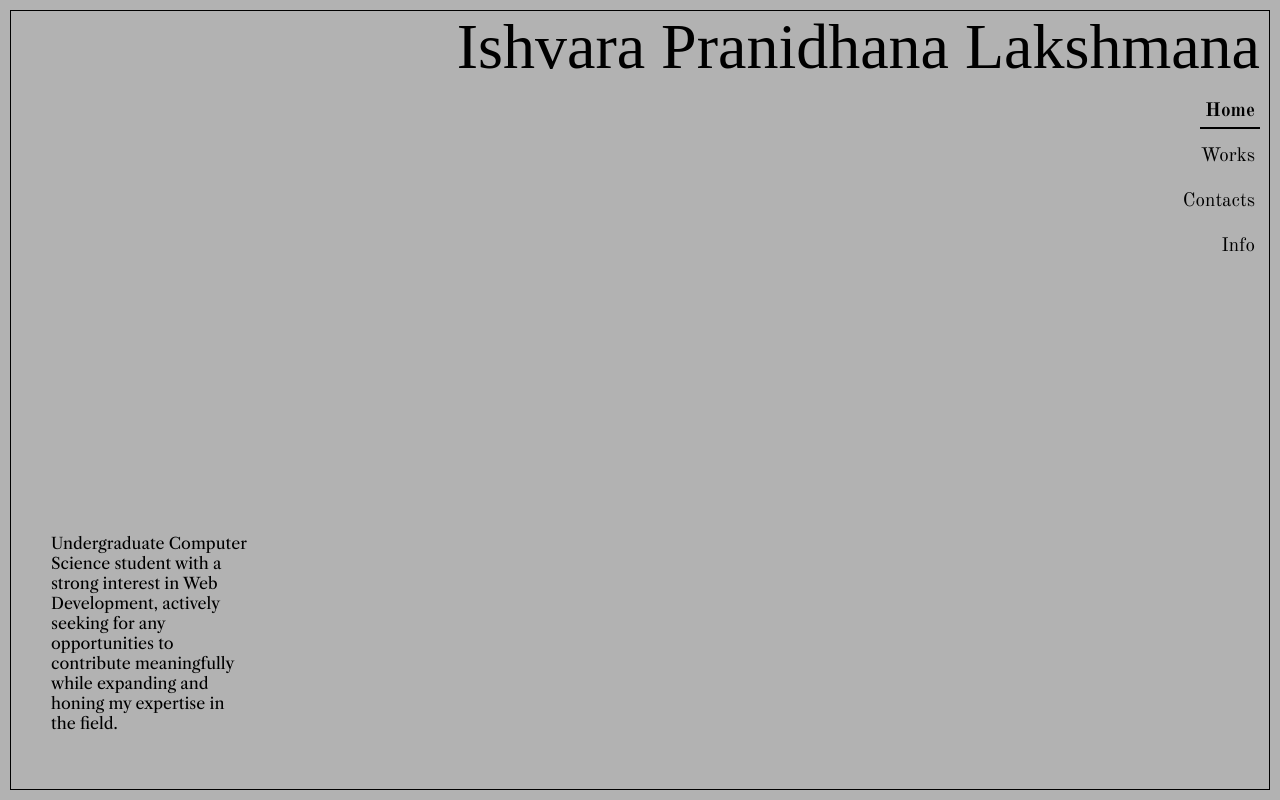
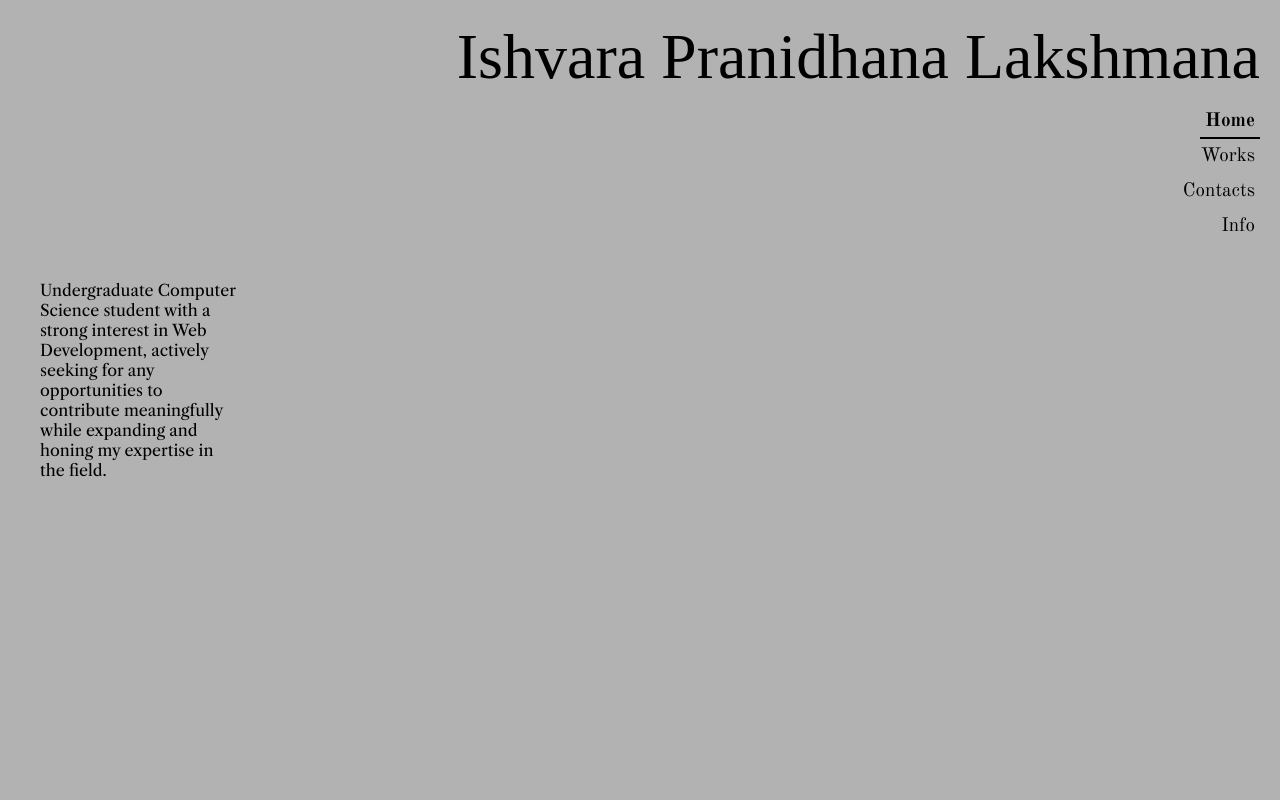
Before and after one commit to varqse/v4ensu, a React (Create React App) app: page / in a window 1280 px wide. Built offline with nearby package versions, Linux system fonts and the light colour scheme; a web font is replaced by a local one.

Commit message:
File Updates

```diff
--- a/src/App.js
+++ b/src/App.js
@@ -25,7 +25,7 @@ function App() {
     if (showTransition) {
       const timer = setTimeout(() => {
         setShowTransition(false);
-      }, 300);
+      }, 600);
       return () => clearTimeout(timer);
     } else {
       gsap.fromTo(
@@ -47,10 +47,10 @@ function App() {
       <div className="bg"></div>
       <div className="MainContainer">
         {showTransition && (
-          <div className="quote">
-            <div className="quote-number">[ {quote.roman} ]</div>
-            <div>{quote.text}</div>
-          </div>
+        <div className="quote">
+        <div className="quote-number error">[ {quote.roman} ]</div>
+        <div className="quote-text info">{quote.text}</div>
+      </div>
         )}
         <div className="Nav">
           <div className="myname">Ishvara Pranidhana Lakshmana</div>
--- a/src/App.scss
+++ b/src/App.scss
@@ -35,35 +35,26 @@ body {
 // }
 
 .MainContainer {
-  position: absolute;
-  top: 10px;
-  left: 10px;
-  right: 10px;
-  bottom: 10px;
-  border: 1px solid black;
-  padding: 20px;
   display: flex;
   flex-direction: column;
-  justify-content: space-between;
+  // border: 1px solid black;
+  height: 100vh;
+  padding: 20px;
+  box-sizing: border-box;
 }
 
 .myname {
   font-family: "Libre Caslon Display", serif;
   font-size: 4rem;
   user-select: none;
+  margin-bottom: 10px; /* Space between name and nav */
 }
 
 .Nav {
-  position: fixed;
-  top: 0;
-  left: 0;
-  right: 0;
-  padding: 10px 20px;
-  z-index: 10;
-  text-align: right;
   display: flex;
   flex-direction: column;
-  gap: 10px;
+  align-items: flex-end; /* Align items to the right */
+  margin-bottom: auto; /* Push the nav to the top */
 }
 
 .Nav a {
@@ -89,20 +80,11 @@ body {
   display: inline-block;
 }
 
-.Nav a {
-  pointer-events: none;
-}
-
-.Nav span {
-  pointer-events: all;
-}
-
 .navLink {
   text-decoration: none;
   color: black;
   position: relative;
   overflow: hidden;
-
 
   span {
     position: relative;
@@ -133,10 +115,11 @@ body {
 .content {
   display: flex;
   flex-direction: column;
-  justify-content: flex-end;
+  justify-content: flex-start;
   padding: 20px;
   flex: 1;
   overflow: hidden;
+  margin-top: auto;
 }
 
 .aboutme {
@@ -219,25 +202,58 @@ body {
   top: 50%;
   left: 50%;
   transform: translate(-50%, -50%);
-  font-size: 0.8rem;
   font-family: "Libre Caslon Display", serif;
   text-align: center;
   color: black;
   text-shadow: 1px 1px 5px rgba(0, 0, 0, 0.2);
+
   .quote-number {
-    font-size: 1em;
+    font-size: 1.2rem;
     font-weight: bold;
     color: #555;
     margin-bottom: 10px;
+    animation: noise 2s linear infinite;
+    position: relative;
   }
 
-  div {
-    font-size: 1em;
+  .quote-text {
+    font-size: 1rem;
     font-style: italic;
     line-height: 1.6;
     color: #666;
+    animation: noise-3 1s linear infinite;
+    position: relative;
   }
 }
+
+@keyframes noise-1 {
+  0%, 20%, 40%, 60%, 70%, 90% { opacity: 0; }
+  10% { opacity: .1; }
+  50% { opacity: .5; left: -6px; }
+  80% { opacity: .3; }
+  100% { opacity: .6; left: 2px; }
+}
+
+@keyframes noise-2 {
+  0%, 20%, 40%, 60%, 70%, 90% { opacity: 0; }
+  10% { opacity: .1; }
+  50% { opacity: .5; left: 6px; }
+  80% { opacity: .3; }
+  100% { opacity: .6; left: -2px; }
+}
+
+@keyframes noise {
+  0%, 3%, 5%, 42%, 44%, 100% { opacity: 1; transform: scaleY(1); }
+  4.3% { opacity: 1; transform: scaleY(1.7); }
+  43% { opacity: 1; transform: scaleX(1.5); }
+}
+
+@keyframes noise-3 {
+  0%, 3%, 5%, 42%, 44%, 100% { opacity: 1; transform: scaleY(1); }
+  4.3% { opacity: 1; transform: scaleY(4); }
+  43% { opacity: 1; transform: scaleX(10) rotate(60deg); }
+}
+
 
 
 
```
